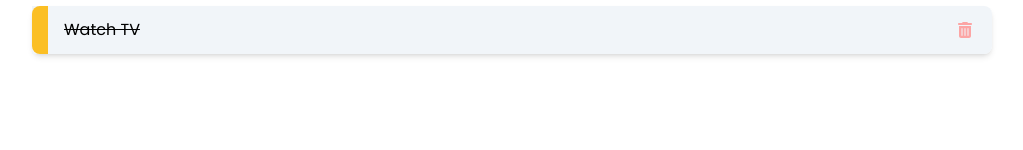
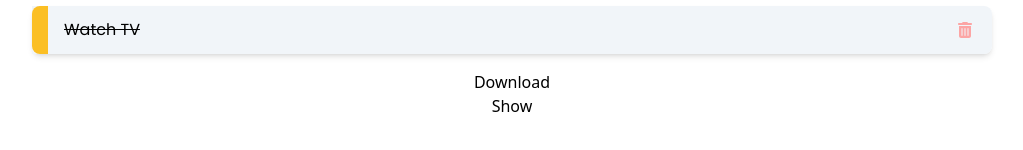
Before and after one commit to birodani/vue-todo-app, a Vue app: page / in a window 1280 px wide. Shown: the part 234-384 px from the top of the page, without its empty margins (128-1151 px from the left). Built offline with nearby package versions, Linux system fonts and the light colour scheme.

Commit message:
feat: add download and show features

```diff
--- a/package.json
+++ b/package.json
@@ -21,6 +21,7 @@
     "@vuelidate/validators": "^2.0.4",
     "@vueuse/core": "^10.7.0",
     "date-fns": "^3.0.6",
+    "file-saver": "^2.0.5",
     "vue": "^3.3.11"
   },
   "devDependencies": {
--- a/src/view/TodoView.vue
+++ b/src/view/TodoView.vue
@@ -7,6 +7,7 @@ import TodoList from '../components/TodoList.vue'
 import TodoForm from '../components/TodoForm.vue'
 import AppModalComponent from '../components/AppModal.vue'
 import { testTodos } from '../test-data/test-todo'
+import { saveAs } from 'file-saver'
 
 let state = reactive({
     todos: testTodos,
@@ -44,6 +45,21 @@ function onSubmitForm(event) {
     state.todos.push({ id, priority, description, status: 'ACTIVE', dueDate })
     onCloseModal()
 }
+
+function onDownloadButtonClick() {
+    setTimeout(() =>
+        window.open('http://www.borsodcomplex.hu/termekkatalogus/2092.pdf')
+    )
+}
+
+function onShowButtonClick() {
+    setTimeout(() =>
+        saveAs(
+            'http://www.borsodcomplex.hu/termekkatalogus/2092.pdf',
+            'teszt.pdf'
+        )
+    )
+}
 </script>
 <template>
     <AppModalComponent
@@ -70,6 +86,8 @@ function onSubmitForm(event) {
                 @on-delete-item-click="onDeleteItemClick"
             />
         </main>
+        <button @click="onDownloadButtonClick()">Download</button>
+        <button @click="onShowButtonClick()">Show</button>
         <footer></footer>
     </div>
 </template>
--- a/vite.config.js
+++ b/vite.config.js
@@ -3,5 +3,6 @@ import vue from '@vitejs/plugin-vue'
 
 // https://vitejs.dev/config/
 export default defineConfig({
-  plugins: [vue()],
+    base: '/vue-todo-app/',
+    plugins: [vue()],
 })
```
Also changed, not shown: 1 other file (tests, documents, lock files or other folders).
